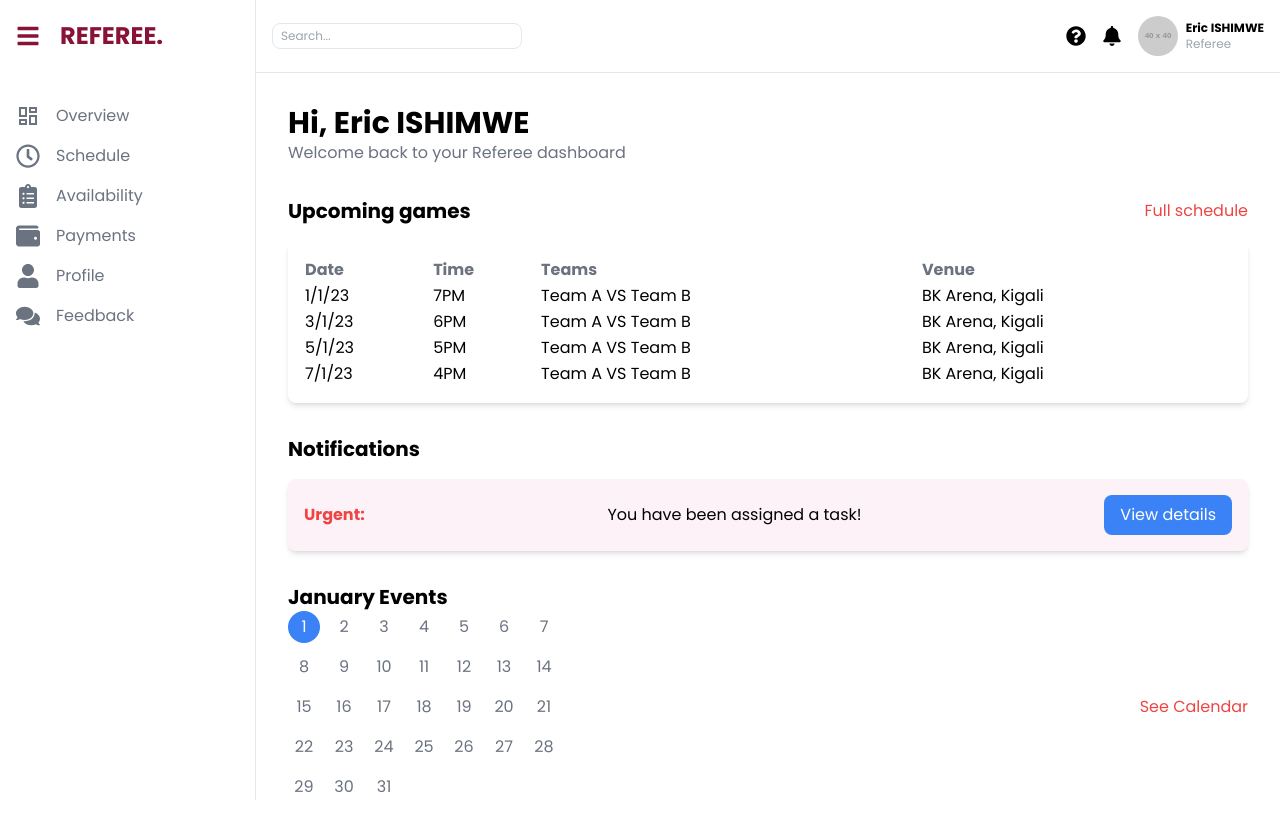
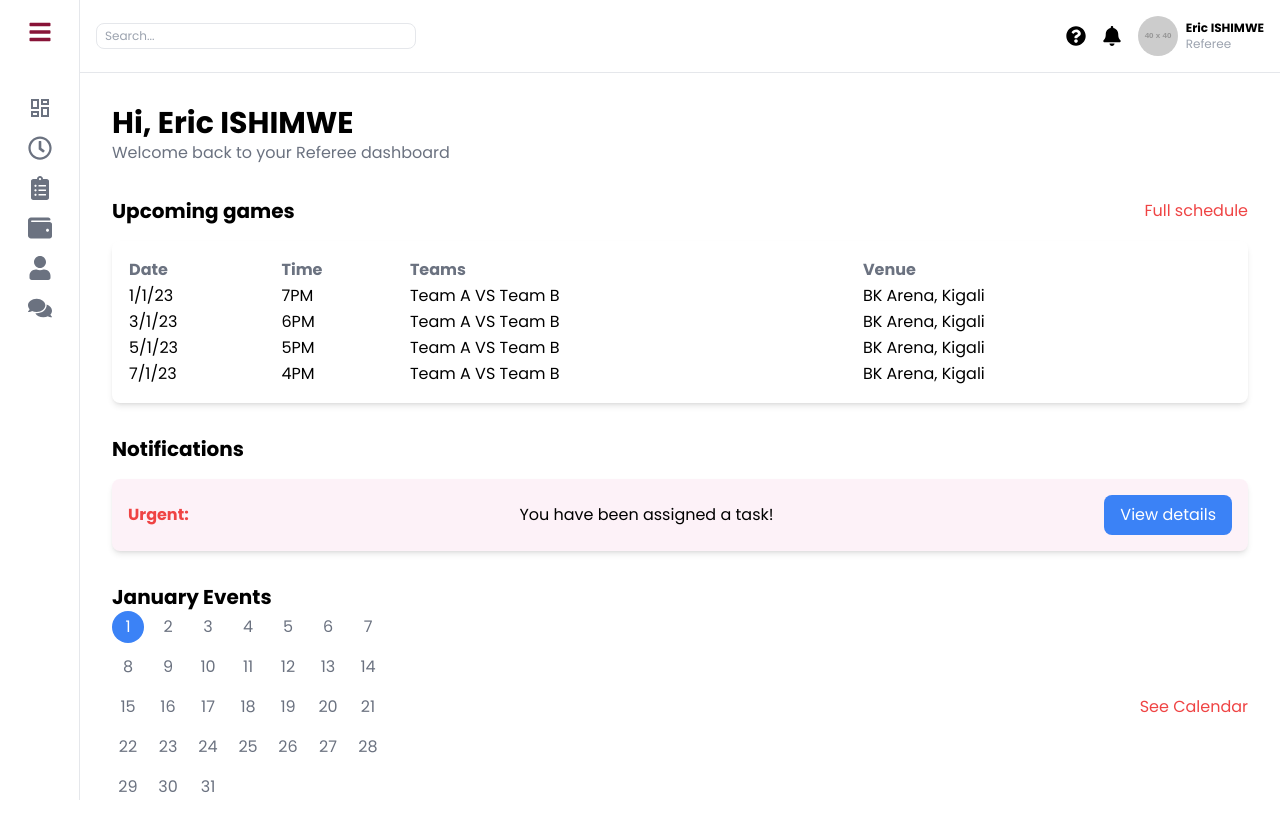
Before and after one commit to dushimire20/referee-app, a React (Vite) app: page /dashboard in a window 1280 px wide. After the commit the page ends 800 px from the top, so only its background shows below. Built offline with nearby package versions, Linux system fonts and the light colour scheme.

Commit message:
Refactor: Adjusted the dashboard layout and its components to match the design

```diff
--- a/src/components/DashboardLayout.tsx
+++ b/src/components/DashboardLayout.tsx
@@ -4,14 +4,13 @@ import Sidebar from "./Sidebar"
 
 const DashboardLayout = () => {
 	return (
-		<div className="flex h-screen w-screen text-black">
+		<div className="flex h-screen max-w-screen text-black">
 			<Sidebar />
 
 			<div className="flex flex-col flex-1">
-
-				<Navbar />
-				<main>
-					<Outlet />
+				<Navbar/>
+				<main className="flex-1 overflow-y-auto">
+					<Outlet/>
 				</main>
 			</div>
 		</div>
--- a/src/components/Navbar.tsx
+++ b/src/components/Navbar.tsx
@@ -1,14 +1,13 @@
 import { FaBell, FaQuestionCircle } from 'react-icons/fa';
-
 
 function Navbar() {
 	return (
-		<nav className="flex sticky top-0 w-full justify-between items-center bg-white border-b  p-4 text-xs">
-			<div>
+		<nav className="flex sticky top-0 w-full justify-between items-center bg-white border-b p-4 text-xs z-10">
+			<div className="flex-1">
 				<input
 					type="text"
 					placeholder="Search..."
-					className="border px-2 py-1 rounded-lg"
+					className="border px-2 py-1 rounded-lg w-full max-w-xs"
 				/>
 			</div>
 			<div className="flex items-center gap-4">
@@ -20,7 +19,7 @@ function Navbar() {
 						alt="User avatar"
 						className="rounded-full w-10 h-10"
 					/>
-					<div>
+					<div className="hidden sm:block">
 						<p className="font-semibold">Eric ISHIMWE</p>
 						<p className="text-gray-400">Referee</p>
 					</div>
--- a/src/components/Sidebar.tsx
+++ b/src/components/Sidebar.tsx
@@ -1,71 +1,42 @@
-import { FaRegClock, FaUser, FaWallet, FaClipboardList, FaComments } from 'react-icons/fa';
+import { useState } from 'react';
+import { FaRegClock, FaUser, FaWallet, FaClipboardList, FaComments, FaBars } from 'react-icons/fa';
 import { MdOutlineDashboard } from 'react-icons/md';
-import { FaBars } from "react-icons/fa";
 import { Link } from 'react-router-dom';
 
 function Sidebar() {
+    const [isExpanded, setIsExpanded] = useState(false);
 
     const sideLinks = [
-		{
-			icon: <MdOutlineDashboard size={24} />,
-			title: "Overview",
-			to: "/dashboard"
-		},
-		{
-			icon: <FaRegClock size={24} />,
-			title: "Schedule",
-			to: "/schedule"
-		},
-		{
-			icon: <FaClipboardList size={24} />,
-			title: "Availability",
-			to: "/availability"
-		},
-		{
-			icon: <FaWallet size={24} />,
-			title: "Payments",
-			to: "/payments"
-		},
-		{
-			icon: <FaUser size={24} />,
-			title: "Profile",
-			to: "/profile"
-		},
-		{
-			icon: <FaComments size={24} />,
-			title: "Feedback",
-			to: "/feedback"
-		}
+        { icon: <MdOutlineDashboard size={24} />, title: "Overview", to: "/dashboard" },
+        { icon: <FaRegClock size={24} />, title: "Schedule", to: "/schedule" },
+        { icon: <FaClipboardList size={24} />, title: "Availability", to: "/availability" },
+        { icon: <FaWallet size={24} />, title: "Payments", to: "/payments" },
+        { icon: <FaUser size={24} />, title: "Profile", to: "/profile" },
+        { icon: <FaComments size={24} />, title: "Feedback", to: "/feedback" }
     ];
 
     return (
-		<aside className="w-64 h-screen border-r px-4">
-			<Link
-				to="/"
-				id="logo"
-				className="w-full sticky top-0 bg-white font-poppins text-secondary-100 font-bold text-2xl py-5 flex items-center gap-5"
-			>
-				<FaBars size={24} />
+        <aside className={`h-screen border-r px-4 transition-width duration-300 ${isExpanded ? 'w-64' : 'w-20'}`}>
+            <div className={`flex text-secondary-100 mb-8 w-full sticky top-0 py-5 items-center gap-5 ${isExpanded ? '' : 'justify-center'}`}>
+                <FaBars size={24} onClick={() => setIsExpanded(!isExpanded)} className="cursor-pointer" />
+                <Link to="/" id="logo" className={`bg-white font-poppins font-bold text-2xl ${!isExpanded && 'hidden'}`}>
                     <span>REFEREE.</span>
                 </Link>
-			<div className=" text-red-500 mb-8"></div>
-			<nav>
+            </div>
+            <nav className="sticky top-0">
                 <ul className="space-y-4">
                     {sideLinks.map((link, i) => (
                         <li key={i}>
-							<Link
-								to={link.to}
-								className="flex items-center gap-4 text-gray-500 hover:text-black"
-							>
+                            <Link to={link.to} title={!isExpanded ? link.title : ''} className={`flex items-center gap-4 text-gray-500 hover:text-black ${isExpanded ? '' : 'justify-center'}`}>
                                 {link.icon}
-								<span>{link.title}</span>
+                                <span className={`${!isExpanded && 'hidden'}`}>{link.title}</span>
                             </Link>
                         </li>
                     ))}
                 </ul>
             </nav>
         </aside>
-	)
+    );
 }
 
-export default Sidebar
+export default Sidebar;
--- a/src/scenes/navbar/index.tsx
+++ b/src/scenes/navbar/index.tsx
@@ -45,6 +45,9 @@ const Navbar = () => {
 								<div className={`${flexBetween} gap-8`}>
 									<NavLink to="/" onClick={handleClick}>
 										Home
+									</NavLink>
+									<NavLink to="/dashboard" onClick={handleClick}>
+										Manage
 									</NavLink>
 									<NavLink to="/goals" onClick={handleClick}>
 										Our Goal
```
Also changed, not shown: 1 other file (tests, documents, lock files or other folders). Lines whose indentation alone changed are shown as unchanged.
